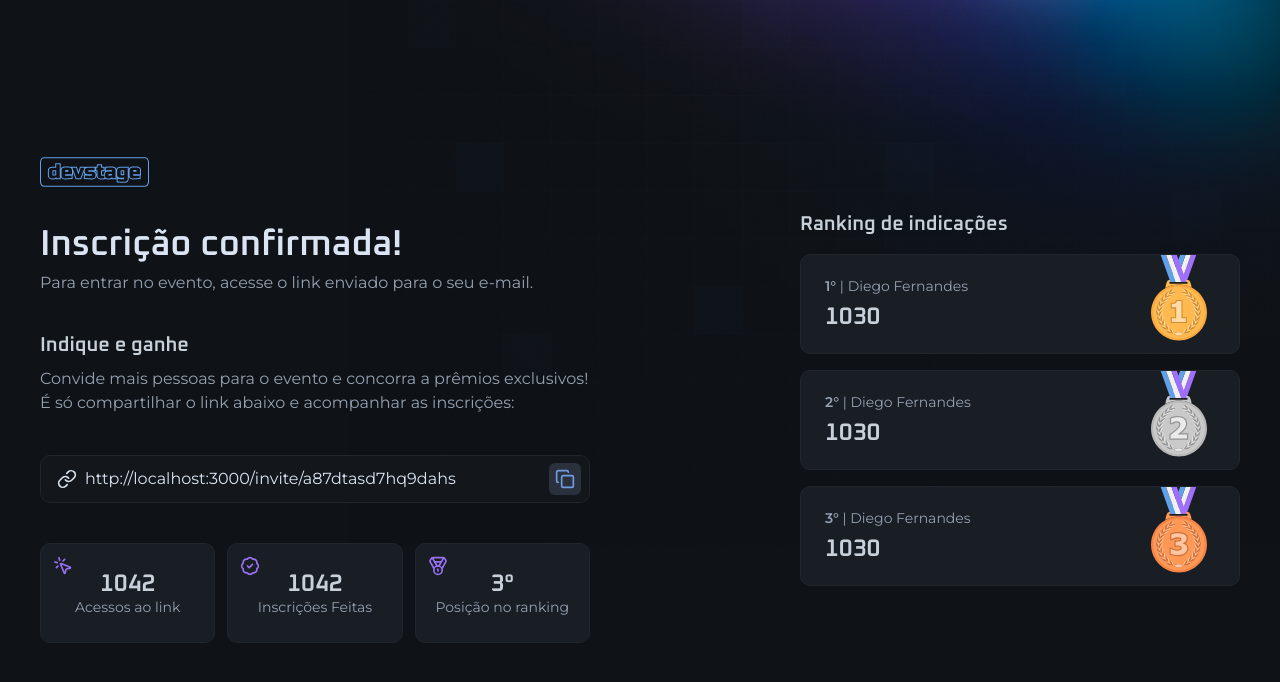
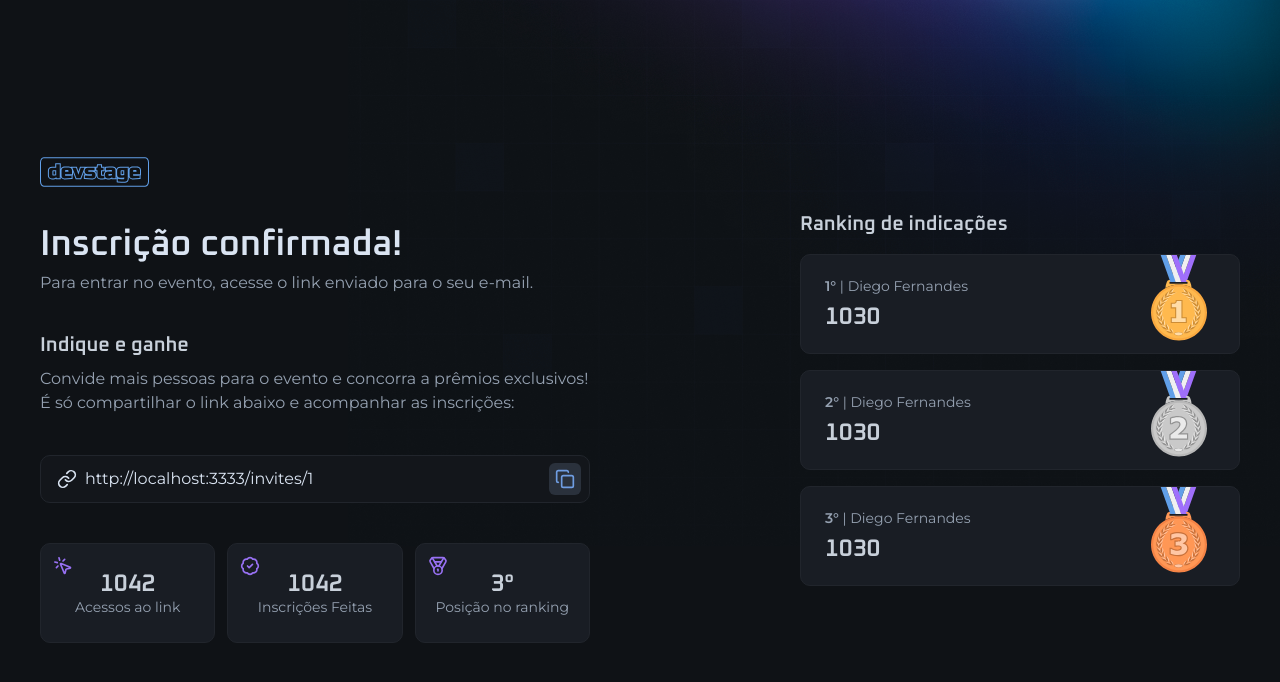
Before and after one commit to AlexMarquesAlves/nlwConnect-web, a Next.js app: page /invite/1 in a window 1280 px wide. Shown: the top 682 px of the page. Built offline with nearby package versions, Linux system fonts and the light colour scheme.

Commit message:
feat: update InvitePage to accept subscriberId as a parameter and use it to construct invite link

```diff
--- a/src/app/invite/[subscriberId]/page.tsx
+++ b/src/app/invite/[subscriberId]/page.tsx
@@ -2,8 +2,15 @@ import Image from 'next/image'
 import logo from '../../../assets/logo.svg'
 import { InviteLinkInput, Ranking, Stats } from './'
 
-export default function InvitePage() {
-  const inviteLink = 'http://localhost:3000/invite/a87dtasd7hq9dahs'
+interface InvitePageProps {
+  params: Promise<{
+    subscriberId: string
+  }>
+}
+
+export default async function InvitePage(props: InvitePageProps) {
+  const { subscriberId } = await props.params
+  const inviteLink = `http://localhost:3333/invites/${subscriberId}`
 
   return (
     <div className="min-h-dvh flex items-center justify-between gap-16 flex-col md:flex-row">
```
